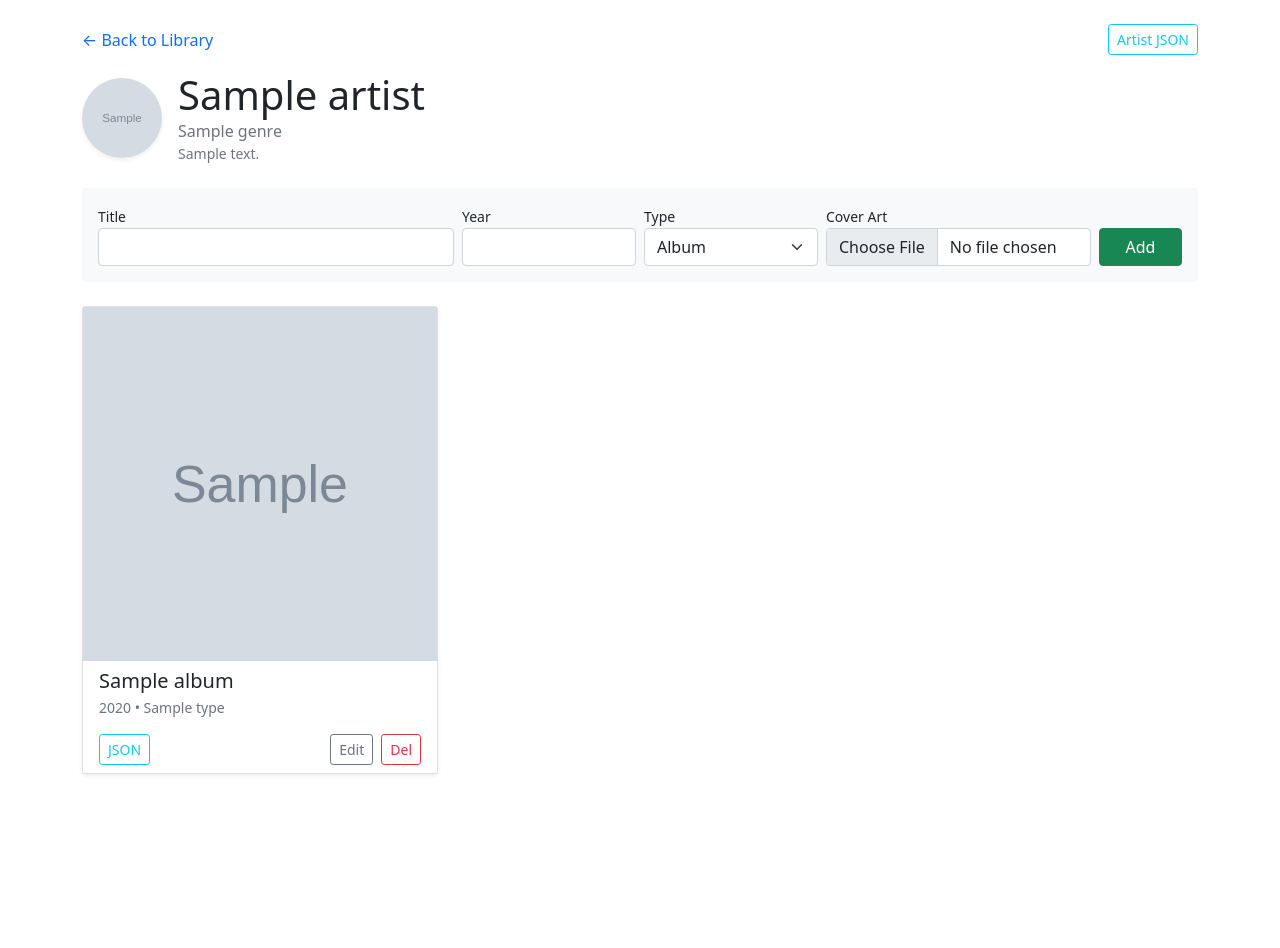
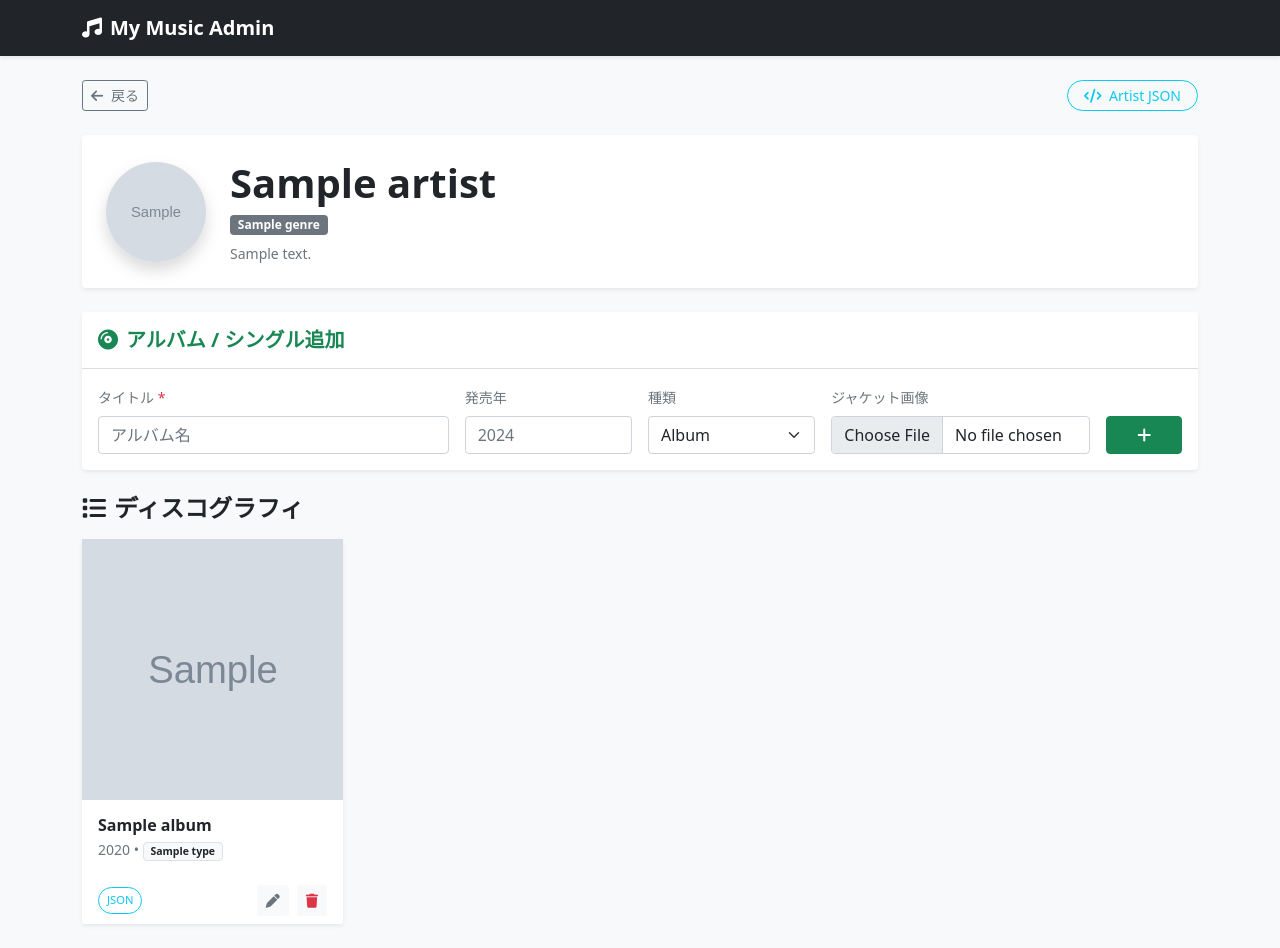
Before and after one commit to Yuki-1018/music_server, a Flask app: template templates/artist.html in a window 1280 px wide. Before the commit the page ends 775 px from the top, so only its background shows below. Run offline with Flask 3, Linux system fonts and the light colour scheme; the template is opened without the code that fills it: most values are stand-ins (such as "Sample title", 1, 10 or a date in 2020); grey boxes marked "Sample" are stand-in pictures.

Commit message:
Update artist.html

```diff
--- a/templates/artist.html
+++ b/templates/artist.html
@@ -1,66 +1,105 @@
 <!DOCTYPE html>
-<html>
+<html lang="ja">
 <head>
-    <title>{{ artist.name }}</title>
+    <meta charset="UTF-8">
+    <meta name="viewport" content="width=device-width, initial-scale=1">
+    <title>{{ artist.name }} - 詳細</title>
     <link href="https://cdn.jsdelivr.net/npm/bootstrap@5.1.3/dist/css/bootstrap.min.css" rel="stylesheet">
-    <script src="https://cdn.jsdelivr.net/npm/bootstrap@5.1.3/dist/js/bootstrap.bundle.min.js"></script>
+    <link rel="stylesheet" href="https://cdnjs.cloudflare.com/ajax/libs/font-awesome/6.0.0/css/all.min.css">
 </head>
-<body class="container py-4">
-    <div class="d-flex justify-content-between align-items-center mb-3">
-        <a href="/" class="text-decoration-none">&larr; Back to Library</a>
-        <!-- アーティスト自体のJSONへのリンク -->
-        <a href="/api/artist/{{ artist.id }}" target="_blank" class="btn btn-outline-info btn-sm">Artist JSON</a>
+<body class="bg-light">
+    <!-- Navbar -->
+    <nav class="navbar navbar-expand-lg navbar-dark bg-dark shadow-sm">
+        <div class="container-lg">
+            <a class="navbar-brand fw-bold" href="/admin/"><i class="fas fa-music me-2"></i>My Music Admin</a>
+        </div>
+    </nav>
+
+    <div class="container-lg py-4">
+        <!-- Header -->
+        <div class="d-flex justify-content-between align-items-center mb-4">
+            <a href="/admin/" class="btn btn-outline-secondary btn-sm"><i class="fas fa-arrow-left me-1"></i> 戻る</a>
+            <a href="/api/artist/{{ artist.id }}" target="_blank" class="btn btn-outline-info btn-sm rounded-pill px-3">
+                <i class="fas fa-code me-1"></i> Artist JSON
+            </a>
         </div>
 
-    <div class="d-flex align-items-center gap-3 mb-4">
+        <div class="bg-white p-4 rounded shadow-sm mb-4 d-flex align-items-center gap-4">
             {% if artist.image %}
-        <img src="/image/{{ artist.image }}" class="rounded-circle shadow-sm" style="width: 80px; height: 80px; object-fit: cover;">
+            <img src="/image/{{ artist.image }}" class="rounded-circle shadow" style="width: 100px; height: 100px; object-fit: cover;">
+            {% else %}
+            <div class="rounded-circle bg-light d-flex align-items-center justify-content-center text-secondary shadow-sm" style="width: 100px; height: 100px;">
+                <i class="fas fa-user fa-3x"></i>
+            </div>
             {% endif %}
             <div>
-            <h1 class="mb-0">{{ artist.name }}</h1>
-            <div class="text-muted">{{ artist.genre }}</div>
-            <div class="small text-muted">{{ artist.description }}</div>
+                <h1 class="fw-bold mb-1">{{ artist.name }}</h1>
+                <div class="text-muted mb-2"><span class="badge bg-secondary">{{ artist.genre }}</span></div>
+                <div class="text-secondary small">{{ artist.description }}</div>
             </div>
         </div>
 
-    <!-- Add Album Form -->
-    <div class="card mb-4 p-3 bg-light border-0">
-        <form action="/artist/{{ artist.id }}/album/add" method="post" enctype="multipart/form-data" class="row g-2 align-items-end">
-            <div class="col-md-4"><label class="small">Title</label><input type="text" name="title" class="form-control" required></div>
-            <div class="col-md-2"><label class="small">Year</label><input type="number" name="year" class="form-control"></div>
-            <div class="col-md-2"><label class="small">Type</label>
-                <select name="type" class="form-select"><option>Album</option><option>Single</option><option>EP</option></select>
+        <!-- Add Album -->
+        <div class="card mb-4 border-0 shadow-sm">
+            <div class="card-header bg-white py-3">
+                <h5 class="mb-0 fw-bold text-success"><i class="fas fa-compact-disc me-2"></i>アルバム / シングル追加</h5>
             </div>
-            <div class="col-md-3"><label class="small">Cover Art</label><input type="file" name="image" class="form-control" accept="image/*"></div>
-            <div class="col-md-1"><button class="btn btn-success w-100">Add</button></div>
+            <div class="card-body">
+                <form action="/admin/artist/{{ artist.id }}/album/add" method="post" enctype="multipart/form-data" class="row g-3 align-items-end">
+                    <div class="col-md-4">
+                        <label class="form-label small text-muted">タイトル <span class="text-danger">*</span></label>
+                        <input type="text" name="title" class="form-control" required placeholder="アルバム名">
+                    </div>
+                    <div class="col-md-2">
+                        <label class="form-label small text-muted">発売年</label>
+                        <input type="number" name="year" class="form-control" placeholder="2024">
+                    </div>
+                    <div class="col-md-2">
+                        <label class="form-label small text-muted">種類</label>
+                        <select name="type" class="form-select">
+                            <option>Album</option>
+                            <option>Single</option>
+                            <option>EP</option>
+                            <option>Other</option>
+                        </select>
+                    </div>
+                    <div class="col-md-3">
+                        <label class="form-label small text-muted">ジャケット画像</label>
+                        <input type="file" name="image" class="form-control" accept="image/*">
+                    </div>
+                    <div class="col-md-1">
+                        <button class="btn btn-success w-100"><i class="fas fa-plus"></i></button>
+                    </div>
                 </form>
             </div>
+        </div>
 
-    <div class="row">
+        <!-- Albums Grid -->
+        <h4 class="fw-bold mb-3"><i class="fas fa-list me-2"></i>ディスコグラフィ</h4>
+        <div class="row g-4">
             {% for album in artist.albums %}
-        <div class="col-md-4 col-sm-6 mb-4">
-            <div class="card h-100 shadow-sm">
-                <div style="aspect-ratio: 1/1; background: #eee; position: relative;">
+            <div class="col-sm-6 col-md-4 col-lg-3">
+                <div class="card h-100 border-0 shadow-sm hover-shadow">
+                    <div class="position-relative" style="aspect-ratio: 1/1; background: #eee;">
                         {% if album.cover_image %}
-                    <img src="/image/{{ album.cover_image }}" style="width: 100%; height: 100%; object-fit: cover;">
+                        <img src="/image/{{ album.cover_image }}" class="w-100 h-100" style="object-fit: cover;">
                         {% else %}
-                    <div class="d-flex align-items-center justify-content-center h-100 text-muted">No Cover</div>
+                        <div class="d-flex align-items-center justify-content-center h-100 text-muted">
+                            <i class="fas fa-compact-disc fa-3x"></i>
+                        </div>
                         {% endif %}
-                    <a href="/artist/{{ artist.id }}/album/{{ album.id }}" class="stretched-link"></a>
+                        <a href="/admin/artist/{{ artist.id }}/album/{{ album.id }}" class="stretched-link"></a>
                     </div>
-                <div class="card-body py-2">
-                    <h5 class="card-title text-truncate mb-1">{{ album.title }}</h5>
-                    <p class="card-text small text-muted">{{ album.year }} • {{ album.type }}</p>
+                    <div class="card-body p-3">
+                        <h6 class="card-title text-truncate fw-bold mb-1">{{ album.title }}</h6>
+                        <p class="card-text small text-muted mb-0">{{ album.year }} • <span class="badge bg-light text-dark border">{{ album.type }}</span></p>
                     </div>
-                <!-- ここを変更: ボタンエリア -->
-                <div class="card-footer bg-white d-flex justify-content-between align-items-center border-top-0" style="z-index: 2;">
-                    <!-- アルバム単体のJSONリンク -->
-                    <a href="/api/album/{{ album.id }}" target="_blank" class="btn btn-sm btn-outline-info" title="View Album JSON">JSON</a>
-
+                    <div class="card-footer bg-white border-top-0 d-flex justify-content-between align-items-center position-relative" style="z-index: 2;">
+                        <a href="/api/album/{{ album.id }}" target="_blank" class="btn btn-sm btn-outline-info rounded-pill px-2" style="font-size: 0.7rem;">JSON</a>
                         <div class="d-flex gap-2">
-                        <button class="btn btn-sm btn-outline-secondary" data-bs-toggle="modal" data-bs-target="#editAlbum{{ album.id }}">Edit</button>
-                        <form action="/artist/{{ artist.id }}/album/{{ album.id }}/delete" method="post" onsubmit="return confirm('Delete?');">
-                            <button class="btn btn-sm btn-outline-danger">Del</button>
+                            <button class="btn btn-sm btn-light text-secondary" data-bs-toggle="modal" data-bs-target="#editAlbum{{ album.id }}"><i class="fas fa-pen"></i></button>
+                            <form action="/admin/artist/{{ artist.id }}/album/{{ album.id }}/delete" method="post" onsubmit="return confirm('アルバムを削除しますか？');">
+                                <button class="btn btn-sm btn-light text-danger"><i class="fas fa-trash"></i></button>
                             </form>
                         </div>
                     </div>
@@ -70,25 +109,33 @@
             <!-- Edit Album Modal -->
             <div class="modal fade" id="editAlbum{{ album.id }}" tabindex="-1">
                 <div class="modal-dialog">
-                <form class="modal-content" action="/artist/{{ artist.id }}/album/{{ album.id }}/edit" method="post" enctype="multipart/form-data">
-                    <div class="modal-header"><h5 class="modal-title">Edit Album</h5><button type="button" class="btn-close" data-bs-dismiss="modal"></button></div>
+                    <form class="modal-content" action="/admin/artist/{{ artist.id }}/album/{{ album.id }}/edit" method="post" enctype="multipart/form-data">
+                        <div class="modal-header">
+                            <h5 class="modal-title">アルバム編集</h5>
+                            <button type="button" class="btn-close" data-bs-dismiss="modal"></button>
+                        </div>
                         <div class="modal-body">
-                        <div class="mb-2"><label>Title</label><input type="text" name="title" class="form-control" value="{{ album.title }}" required></div>
-                        <div class="mb-2"><label>Year</label><input type="number" name="year" class="form-control" value="{{ album.year }}"></div>
-                        <div class="mb-2"><label>Type</label>
+                            <div class="mb-3"><label>タイトル</label><input type="text" name="title" class="form-control" value="{{ album.title }}" required></div>
+                            <div class="mb-3"><label>発売年</label><input type="number" name="year" class="form-control" value="{{ album.year }}"></div>
+                            <div class="mb-3"><label>種類</label>
                                 <select name="type" class="form-select">
                                     <option {% if album.type=='Album' %}selected{% endif %}>Album</option>
                                     <option {% if album.type=='Single' %}selected{% endif %}>Single</option>
                                     <option {% if album.type=='EP' %}selected{% endif %}>EP</option>
+                                    <option {% if album.type=='Other' %}selected{% endif %}>Other</option>
                                 </select>
                             </div>
-                        <div class="mb-2"><label>Change Cover (Optional)</label><input type="file" name="image" class="form-control" accept="image/*"></div>
+                            <div class="mb-3"><label>ジャケット変更 (任意)</label><input type="file" name="image" class="form-control" accept="image/*"></div>
                         </div>
-                    <div class="modal-footer"><button class="btn btn-primary">Save Changes</button></div>
+                        <div class="modal-footer"><button class="btn btn-primary">保存</button></div>
                     </form>
                 </div>
             </div>
+            {% else %}
+            <div class="col-12 text-center text-muted py-4">アルバムがありません。</div>
             {% endfor %}
         </div>
+    </div>
+    <script src="https://cdn.jsdelivr.net/npm/bootstrap@5.1.3/dist/js/bootstrap.bundle.min.js"></script>
 </body>
 </html>
```
Lines whose indentation alone changed are shown as unchanged.
